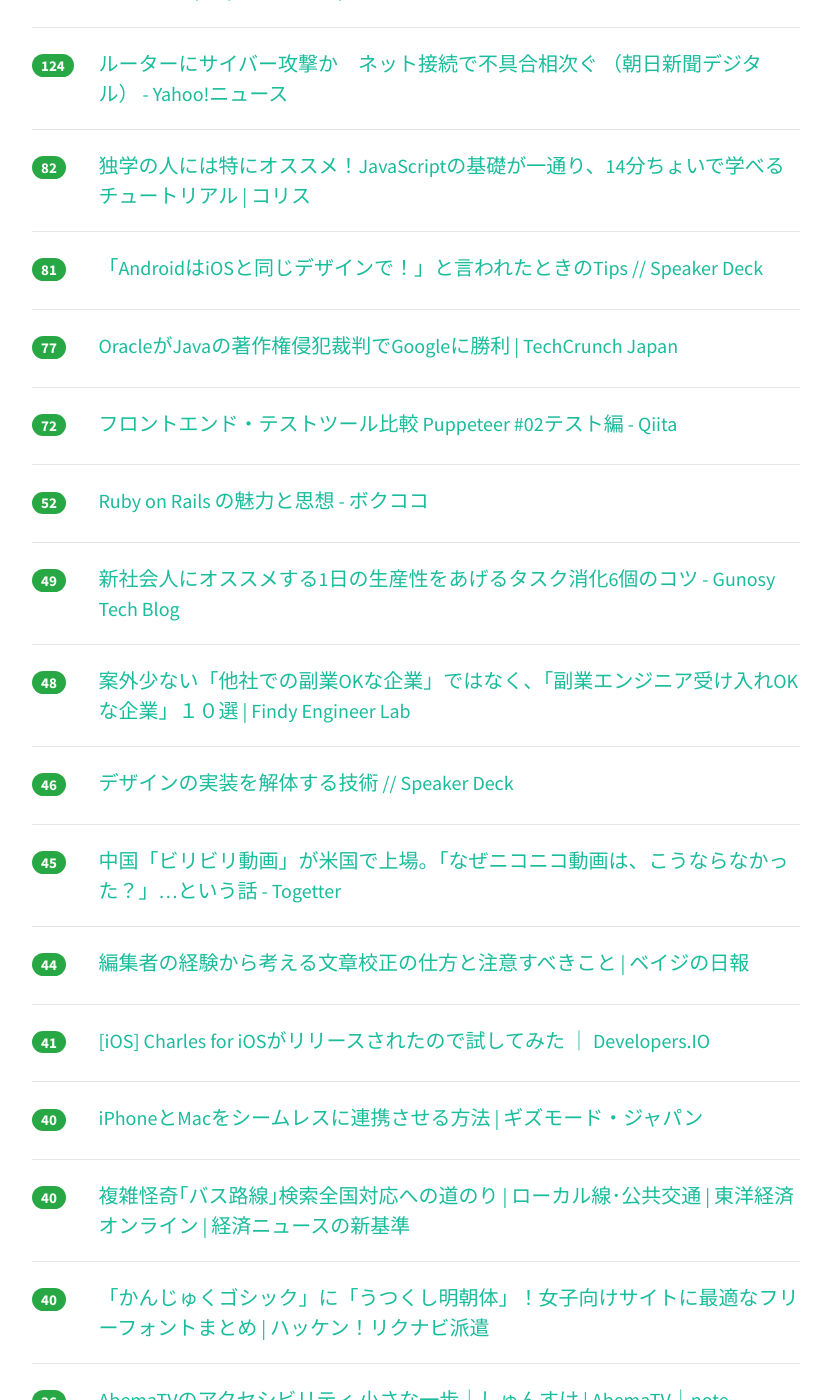
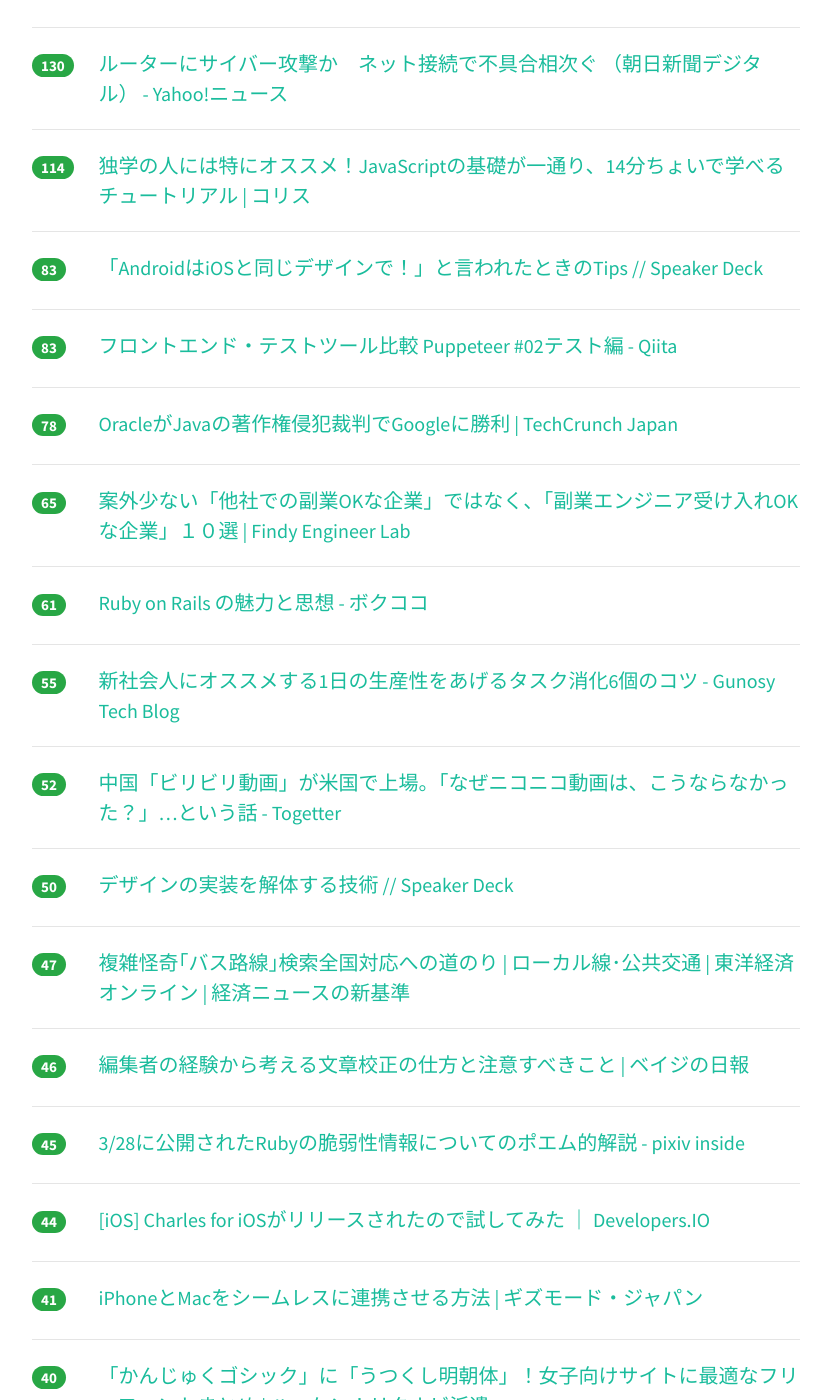
Before and after one commit to yatta47/hatena-matome-site, a Jekyll site: the page built from _posts/2018-03-29-hatena.md, in a window 1280 px wide and 1400 px high, scrolled down 783 px. Shown: the whole window, without its empty margins (224-1055 px from the left). Built offline with Jekyll 4.4.1, drawn with Linux system fonts in a browser that asks for light colours; nearby versions of some CDN libraries; some of the changed text lies outside the part shown.

Commit message:
Updated 2018-03-29

```diff
--- a/_posts/2018-03-29-hatena.md
+++ b/_posts/2018-03-29-hatena.md
@@ -1,104 +1,109 @@
 ---
 layout: post
 title:  "2018-03-29 はてぶIT"
-date:   2018-03-29 14:01:54
+date:   2018-03-29 15:01:26
 tags: [it-hotentry]
 ---
-48 件のデータあり
+50 件のデータあり
 
 <hr><div class="row">
-<div class="col-1"><span class="badge badge-pill badge-success h2">525</span></div>
+<div class="col-1"><span class="badge badge-pill badge-success h2">586</span></div>
 <div class="col-11"><a href='http://d.hatena.ne.jp/Kango/20180328/1522253693' target='_blank'>ルーターの設定情報改ざんについてまとめてみた - piyolog</a></div>
 </div>
 <hr>
 <div class="row">
-<div class="col-1"><span class="badge badge-pill badge-success h2">421</span></div>
+<div class="col-1"><span class="badge badge-pill badge-success h2">458</span></div>
 <div class="col-11"><a href='http://kabumatome.doorblog.jp/archives/65915698.html' target='_blank'>ビリビリ動画が米ナスダックに上場、時価総額はニコニコ動画の親会社カドカワの4倍に : 市況かぶ全力２階建</a></div>
 </div>
 <hr>
 <div class="row">
-<div class="col-1"><span class="badge badge-pill badge-success h2">214</span></div>
+<div class="col-1"><span class="badge badge-pill badge-success h2">247</span></div>
 <div class="col-11"><a href='https://qiita.com/ogapants/items/8a551ed3b16bcf0cc3ed' target='_blank'>「AndroidはiOSと同じデザインで！」と言われたときの対応案 - Qiita</a></div>
 </div>
 <hr>
 <div class="row">
-<div class="col-1"><span class="badge badge-pill badge-success h2">181</span></div>
+<div class="col-1"><span class="badge badge-pill badge-success h2">231</span></div>
+<div class="col-11"><a href='https://withnews.jp/article/f0180329000qq000000000000000W00g10701qq000017016A' target='_blank'>おじさんの心に芽生えた「美少女」　VRがもたらす、もう一つの未来 - withnews（ウィズニュース）</a></div>
+</div>
+<hr>
+<div class="row">
+<div class="col-1"><span class="badge badge-pill badge-success h2">195</span></div>
 <div class="col-11"><a href='http://ngzm.hateblo.jp/entry/2018/03/27/202356' target='_blank'>認可と認証技術についてのスライドを書きました - ngzmのブログ</a></div>
 </div>
 <hr>
 <div class="row">
-<div class="col-1"><span class="badge badge-pill badge-success h2">174</span></div>
-<div class="col-11"><a href='https://withnews.jp/article/f0180329000qq000000000000000W00g10701qq000017016A' target='_blank'>おじさんの心に芽生えた「美少女」　VRがもたらす、もう一つの未来 - withnews（ウィズニュース）</a></div>
-</div>
-<hr>
-<div class="row">
-<div class="col-1"><span class="badge badge-pill badge-success h2">124</span></div>
+<div class="col-1"><span class="badge badge-pill badge-success h2">130</span></div>
 <div class="col-11"><a href='https://headlines.yahoo.co.jp/hl?a=20180328-00000079-asahi-soci' target='_blank'>ルーターにサイバー攻撃か　ネット接続で不具合相次ぐ （朝日新聞デジタル） - Yahoo!ニュース</a></div>
 </div>
 <hr>
 <div class="row">
-<div class="col-1"><span class="badge badge-pill badge-success h2">82</span></div>
+<div class="col-1"><span class="badge badge-pill badge-success h2">114</span></div>
 <div class="col-11"><a href='https://coliss.com/articles/build-websites/operation/javascript/javascript-in-14-minutes.html' target='_blank'>独学の人には特にオススメ！JavaScriptの基礎が一通り、14分ちょいで学べるチュートリアル | コリス</a></div>
 </div>
 <hr>
 <div class="row">
-<div class="col-1"><span class="badge badge-pill badge-success h2">81</span></div>
+<div class="col-1"><span class="badge badge-pill badge-success h2">83</span></div>
 <div class="col-11"><a href='https://speakerdeck.com/ogapants/androidhaiostotong-sitesainte-toyan-waretatokifalsetips' target='_blank'>「AndroidはiOSと同じデザインで！」と言われたときのTips // Speaker Deck</a></div>
 </div>
 <hr>
 <div class="row">
-<div class="col-1"><span class="badge badge-pill badge-success h2">77</span></div>
+<div class="col-1"><span class="badge badge-pill badge-success h2">83</span></div>
+<div class="col-11"><a href='https://qiita.com/creaith/items/cde0cbf56c88021b534d' target='_blank'>フロントエンド・テストツール比較 Puppeteer #02テスト編 - Qiita</a></div>
+</div>
+<hr>
+<div class="row">
+<div class="col-1"><span class="badge badge-pill badge-success h2">78</span></div>
 <div class="col-11"><a href='http://jp.techcrunch.com/2018/03/28/2018-03-27-oracle-wins-appeal-against-google-in-copyright-case/' target='_blank'>OracleがJavaの著作権侵犯裁判でGoogleに勝利 | TechCrunch Japan</a></div>
 </div>
 <hr>
 <div class="row">
-<div class="col-1"><span class="badge badge-pill badge-success h2">72</span></div>
-<div class="col-11"><a href='https://qiita.com/creaith/items/cde0cbf56c88021b534d' target='_blank'>フロントエンド・テストツール比較 Puppeteer #02テスト編 - Qiita</a></div>
+<div class="col-1"><span class="badge badge-pill badge-success h2">65</span></div>
+<div class="col-11"><a href='https://findy-code.io/engineer-lab/company-participation-as-second-job' target='_blank'>案外少ない「他社での副業OKな企業」ではなく、「副業エンジニア受け入れOKな企業」１０選 | Findy Engineer Lab</a></div>
+</div>
+<hr>
+<div class="row">
+<div class="col-1"><span class="badge badge-pill badge-success h2">61</span></div>
+<div class="col-11"><a href='http://www.bokukoko.info/entry/2018/03/28/221026' target='_blank'>Ruby on Rails の魅力と思想 - ボクココ</a></div>
+</div>
+<hr>
+<div class="row">
+<div class="col-1"><span class="badge badge-pill badge-success h2">55</span></div>
+<div class="col-11"><a href='http://tech.gunosy.io/entry/todo_management' target='_blank'>新社会人にオススメする1日の生産性をあげるタスク消化6個のコツ - Gunosy Tech Blog</a></div>
 </div>
 <hr>
 <div class="row">
 <div class="col-1"><span class="badge badge-pill badge-success h2">52</span></div>
-<div class="col-11"><a href='http://www.bokukoko.info/entry/2018/03/28/221026' target='_blank'>Ruby on Rails の魅力と思想 - ボクココ</a></div>
+<div class="col-11"><a href='https://togetter.com/li/1213138' target='_blank'>中国「ビリビリ動画」が米国で上場。「なぜニコニコ動画は、こうならなかった？」…という話 - Togetter</a></div>
 </div>
 <hr>
 <div class="row">
-<div class="col-1"><span class="badge badge-pill badge-success h2">49</span></div>
-<div class="col-11"><a href='http://tech.gunosy.io/entry/todo_management' target='_blank'>新社会人にオススメする1日の生産性をあげるタスク消化6個のコツ - Gunosy Tech Blog</a></div>
+<div class="col-1"><span class="badge badge-pill badge-success h2">50</span></div>
+<div class="col-11"><a href='https://speakerdeck.com/operando/dezainfalseshi-zhuang-wojie-ti-suruji-shu' target='_blank'>デザインの実装を解体する技術 // Speaker Deck</a></div>
 </div>
 <hr>
 <div class="row">
-<div class="col-1"><span class="badge badge-pill badge-success h2">48</span></div>
-<div class="col-11"><a href='https://findy-code.io/engineer-lab/company-participation-as-second-job' target='_blank'>案外少ない「他社での副業OKな企業」ではなく、「副業エンジニア受け入れOKな企業」１０選 | Findy Engineer Lab</a></div>
+<div class="col-1"><span class="badge badge-pill badge-success h2">47</span></div>
+<div class="col-11"><a href='http://toyokeizai.net/articles/-/214161' target='_blank'>複雑怪奇｢バス路線｣検索全国対応への道のり | ローカル線･公共交通 | 東洋経済オンライン | 経済ニュースの新基準</a></div>
 </div>
 <hr>
 <div class="row">
 <div class="col-1"><span class="badge badge-pill badge-success h2">46</span></div>
-<div class="col-11"><a href='https://speakerdeck.com/operando/dezainfalseshi-zhuang-wojie-ti-suruji-shu' target='_blank'>デザインの実装を解体する技術 // Speaker Deck</a></div>
+<div class="col-11"><a href='https://baigie.me/nippo/2018/03/28/how-to-proofread/' target='_blank'>編集者の経験から考える文章校正の仕方と注意すべきこと | ベイジの日報</a></div>
 </div>
 <hr>
 <div class="row">
 <div class="col-1"><span class="badge badge-pill badge-success h2">45</span></div>
-<div class="col-11"><a href='https://togetter.com/li/1213138' target='_blank'>中国「ビリビリ動画」が米国で上場。「なぜニコニコ動画は、こうならなかった？」…という話 - Togetter</a></div>
+<div class="col-11"><a href='https://inside.pixiv.blog/usa/3841' target='_blank'>3/28に公開されたRubyの脆弱性情報についてのポエム的解説 - pixiv inside</a></div>
 </div>
 <hr>
 <div class="row">
 <div class="col-1"><span class="badge badge-pill badge-success h2">44</span></div>
-<div class="col-11"><a href='https://baigie.me/nippo/2018/03/28/how-to-proofread/' target='_blank'>編集者の経験から考える文章校正の仕方と注意すべきこと | ベイジの日報</a></div>
+<div class="col-11"><a href='https://dev.classmethod.jp/smartphone/iphone/charles-for-ios/' target='_blank'>[iOS] Charles for iOSがリリースされたので試してみた ｜ Developers.IO</a></div>
 </div>
 <hr>
 <div class="row">
 <div class="col-1"><span class="badge badge-pill badge-success h2">41</span></div>
-<div class="col-11"><a href='https://dev.classmethod.jp/smartphone/iphone/charles-for-ios/' target='_blank'>[iOS] Charles for iOSがリリースされたので試してみた ｜ Developers.IO</a></div>
-</div>
-<hr>
-<div class="row">
-<div class="col-1"><span class="badge badge-pill badge-success h2">40</span></div>
 <div class="col-11"><a href='https://www.gizmodo.jp/2018/03/iphone-mac-ecosystem-field-guide.html' target='_blank'>iPhoneとMacをシームレスに連携させる方法 | ギズモード・ジャパン</a></div>
-</div>
-<hr>
-<div class="row">
-<div class="col-1"><span class="badge badge-pill badge-success h2">40</span></div>
-<div class="col-11"><a href='http://toyokeizai.net/articles/-/214161' target='_blank'>複雑怪奇｢バス路線｣検索全国対応への道のり | ローカル線･公共交通 | 東洋経済オンライン | 経済ニュースの新基準</a></div>
 </div>
 <hr>
 <div class="row">
@@ -107,18 +112,33 @@ tags: [it-hotentry]
 </div>
 <hr>
 <div class="row">
-<div class="col-1"><span class="badge badge-pill badge-success h2">36</span></div>
+<div class="col-1"><span class="badge badge-pill badge-success h2">39</span></div>
 <div class="col-11"><a href='https://note.mu/sksk/n/n637748e0cceb' target='_blank'>AbemaTVのアクセシビリティ 小さな一歩｜しゅんすけ | AbemaTV｜note</a></div>
 </div>
 <hr>
 <div class="row">
-<div class="col-1"><span class="badge badge-pill badge-success h2">34</span></div>
+<div class="col-1"><span class="badge badge-pill badge-success h2">39</span></div>
 <div class="col-11"><a href='http://tech.nikkeibp.co.jp/atcl/nxt/column/18/00138/032700035/' target='_blank'>流出NEMは「全額交換」が濃厚に、なぜ阻止できなかったか | 日経 xTECH（クロステック）</a></div>
 </div>
 <hr>
 <div class="row">
-<div class="col-1"><span class="badge badge-pill badge-success h2">33</span></div>
+<div class="col-1"><span class="badge badge-pill badge-success h2">34</span></div>
+<div class="col-11"><a href='http://bandaihobby.hatenablog.com/entry/2018/03/28/190000' target='_blank'>Figure-riseLABO爆誕！みやっぱーラストミッション - ホビー事業部の開発ブログ</a></div>
+</div>
+<hr>
+<div class="row">
+<div class="col-1"><span class="badge badge-pill badge-success h2">34</span></div>
 <div class="col-11"><a href='https://developer.ntt.com/ja/blog/878bdd00-c689-4fde-8473-fa93e8a96ba7' target='_blank'>GraphQL運営で考えるべきセキュリティ | NTT Communications Developer Portal</a></div>
+</div>
+<hr>
+<div class="row">
+<div class="col-1"><span class="badge badge-pill badge-success h2">34</span></div>
+<div class="col-11"><a href='https://dekiru.net/article/16533/' target='_blank'>【エクセル時短】印刷の残念な「文字切れ」をカンタン解消！ 一括で行の高さに余裕を作るワザ | Excel | できるネット</a></div>
+</div>
+<hr>
+<div class="row">
+<div class="col-1"><span class="badge badge-pill badge-success h2">32</span></div>
+<div class="col-11"><a href='https://gigazine.net/news/20180329-compress-hand-written-notes/' target='_blank'>画像のノイズを落としたり容量を小さくしたりするにはどのようなコードを書く必要があるのか？ - GIGAZINE</a></div>
 </div>
 <hr>
 <div class="row">
@@ -128,27 +148,22 @@ tags: [it-hotentry]
 <hr>
 <div class="row">
 <div class="col-1"><span class="badge badge-pill badge-success h2">30</span></div>
+<div class="col-11"><a href='https://gigazine.net/news/20180328-total-meltdown/' target='_blank'>CPUの脆弱性「Meltdown」対策の2018年1月と2月のWindows用パッチは別の事態悪化を招く可能性 - GIGAZINE</a></div>
+</div>
+<hr>
+<div class="row">
+<div class="col-1"><span class="badge badge-pill badge-success h2">30</span></div>
 <div class="col-11"><a href='http://www.thoughts-make-things.com/entry/block-chain-technology-accelerated-by-gdpr' target='_blank'>GDPRで加速するブロックチェーン技術　ー 個人情報は企業から個人が管理する時代に ー - 思考は現実化する</a></div>
 </div>
 <hr>
 <div class="row">
-<div class="col-1"><span class="badge badge-pill badge-success h2">29</span></div>
-<div class="col-11"><a href='https://gigazine.net/news/20180328-total-meltdown/' target='_blank'>CPUの脆弱性「Meltdown」対策の2018年1月と2月のWindows用パッチは別の事態悪化を招く可能性 - GIGAZINE</a></div>
+<div class="col-1"><span class="badge badge-pill badge-success h2">28</span></div>
+<div class="col-11"><a href='http://toyokeizai.net/articles/-/214467' target='_blank'>｢新iPad｣は控えめに言っても大ヒットする | スマホ・ガジェット | 東洋経済オンライン | 経済ニュースの新基準</a></div>
 </div>
 <hr>
 <div class="row">
-<div class="col-1"><span class="badge badge-pill badge-success h2">29</span></div>
-<div class="col-11"><a href='http://bandaihobby.hatenablog.com/entry/2018/03/28/190000' target='_blank'>Figure-riseLABO爆誕！みやっぱーラストミッション - ホビー事業部の開発ブログ</a></div>
-</div>
-<hr>
-<div class="row">
-<div class="col-1"><span class="badge badge-pill badge-success h2">29</span></div>
-<div class="col-11"><a href='https://dekiru.net/article/16533/' target='_blank'>【エクセル時短】印刷の残念な「文字切れ」をカンタン解消！ 一括で行の高さに余裕を作るワザ | Excel | できるネット</a></div>
-</div>
-<hr>
-<div class="row">
-<div class="col-1"><span class="badge badge-pill badge-success h2">28</span></div>
-<div class="col-11"><a href='https://inside.pixiv.blog/usa/3841' target='_blank'>3/28に公開されたRubyの脆弱性情報についてのポエム的解説 - pixiv inside</a></div>
+<div class="col-1"><span class="badge badge-pill badge-success h2">27</span></div>
+<div class="col-11"><a href='https://www.ruby-lang.org/ja/news/2018/03/28/ruby-2-5-1-released/' target='_blank'>Ruby 2.5.1 リリース</a></div>
 </div>
 <hr>
 <div class="row">
@@ -158,12 +173,7 @@ tags: [it-hotentry]
 <hr>
 <div class="row">
 <div class="col-1"><span class="badge badge-pill badge-success h2">27</span></div>
-<div class="col-11"><a href='http://toyokeizai.net/articles/-/214467' target='_blank'>｢新iPad｣は控えめに言っても大ヒットする | スマホ・ガジェット | 東洋経済オンライン | 経済ニュースの新基準</a></div>
-</div>
-<hr>
-<div class="row">
-<div class="col-1"><span class="badge badge-pill badge-success h2">26</span></div>
-<div class="col-11"><a href='https://www.ruby-lang.org/ja/news/2018/03/28/ruby-2-5-1-released/' target='_blank'>Ruby 2.5.1 リリース</a></div>
+<div class="col-11"><a href='https://www.huffingtonpost.jp/2018/03/28/cao-cao_a_23397290/' target='_blank'>「曹操の遺体確認」世界中で拡散 ⇒ 発表元とされた研究所が当惑「新発見なんですか？」</a></div>
 </div>
 <hr>
 <div class="row">
@@ -173,17 +183,17 @@ tags: [it-hotentry]
 <hr>
 <div class="row">
 <div class="col-1"><span class="badge badge-pill badge-success h2">26</span></div>
-<div class="col-11"><a href='https://gigazine.net/news/20180329-compress-hand-written-notes/' target='_blank'>画像のノイズを落としたり容量を小さくしたりするにはどのようなコードを書く必要があるのか？ - GIGAZINE</a></div>
+<div class="col-11"><a href='https://news.mynavi.jp/article/20180328-607196/' target='_blank'>Microsoft、好きなLinuxをWindowsにインストールできるツール公開 | マイナビニュース</a></div>
+</div>
+<hr>
+<div class="row">
+<div class="col-1"><span class="badge badge-pill badge-success h2">26</span></div>
+<div class="col-11"><a href='https://coliss.com/articles/build-websites/operation/work/png-images-optimization-crunch.html' target='_blank'>試してみたらすごかった！PNG画像を最適化し、ファイルサイズを大幅に減らす無料アプリ -Crunch | コリス</a></div>
 </div>
 <hr>
 <div class="row">
 <div class="col-1"><span class="badge badge-pill badge-success h2">24</span></div>
-<div class="col-11"><a href='https://coliss.com/articles/build-websites/operation/work/png-images-optimization-crunch.html' target='_blank'>試してみたらすごかった！PNG画像を最適化し、ファイルサイズを大幅に減らす無料アプリ -Crunch | コリス</a></div>
-</div>
-<hr>
-<div class="row">
-<div class="col-1"><span class="badge badge-pill badge-success h2">23</span></div>
-<div class="col-11"><a href='https://news.mynavi.jp/article/20180328-607196/' target='_blank'>Microsoft、好きなLinuxをWindowsにインストールできるツール公開 | マイナビニュース</a></div>
+<div class="col-11"><a href='http://tech.nikkeibp.co.jp/atcl/nxt/column/18/00222/032600002/' target='_blank'>デザイン思考？そんなことよりも現行システムを何とかしてよ | 日経 xTECH（クロステック）</a></div>
 </div>
 <hr>
 <div class="row">
@@ -198,7 +208,7 @@ tags: [it-hotentry]
 <hr>
 <div class="row">
 <div class="col-1"><span class="badge badge-pill badge-success h2">22</span></div>
-<div class="col-11"><a href='https://www.huffingtonpost.jp/2018/03/28/cao-cao_a_23397290/' target='_blank'>「曹操の遺体確認」世界中で拡散 ⇒ 発表元とされた研究所が当惑「新発見なんですか？」</a></div>
+<div class="col-11"><a href='https://www.wantedly.com/companies/ubiregi/post_articles/113714' target='_blank'>RailsGirls をきっかけに、営業事務からプログラマに | 株式会社ユビレジ</a></div>
 </div>
 <hr>
 <div class="row">
@@ -208,12 +218,12 @@ tags: [it-hotentry]
 <hr>
 <div class="row">
 <div class="col-1"><span class="badge badge-pill badge-success h2">20</span></div>
-<div class="col-11"><a href='http://tech.nikkeibp.co.jp/atcl/nxt/column/18/00222/032600002/' target='_blank'>デザイン思考？そんなことよりも現行システムを何とかしてよ | 日経 xTECH（クロステック）</a></div>
+<div class="col-11"><a href='https://japan.cnet.com/article/35116861/' target='_blank'>「Google Home」、Bluetoothスピーカとペアリングして音楽再生が可能に - CNET Japan</a></div>
 </div>
 <hr>
 <div class="row">
 <div class="col-1"><span class="badge badge-pill badge-success h2">19</span></div>
-<div class="col-11"><a href='https://japan.cnet.com/article/35116861/' target='_blank'>「Google Home」、Bluetoothスピーカとペアリングして音楽再生が可能に - CNET Japan</a></div>
+<div class="col-11"><a href='http://www.itmedia.co.jp/mobile/articles/1803/28/news129.html' target='_blank'>iPad Proとは何が違う？　「新しいiPad」ファーストインプレッション (1/2) - ITmedia Mobile</a></div>
 </div>
 <hr>
 <div class="row">
@@ -223,12 +233,17 @@ tags: [it-hotentry]
 <hr>
 <div class="row">
 <div class="col-1"><span class="badge badge-pill badge-success h2">18</span></div>
-<div class="col-11"><a href='http://www.itmedia.co.jp/mobile/articles/1803/28/news129.html' target='_blank'>iPad Proとは何が違う？　「新しいiPad」ファーストインプレッション (1/2) - ITmedia Mobile</a></div>
+<div class="col-11"><a href='https://anond.hatelabo.jp/20180329124418' target='_blank'>ニートなの？</a></div>
 </div>
 <hr>
 <div class="row">
 <div class="col-1"><span class="badge badge-pill badge-success h2">17</span></div>
-<div class="col-11"><a href='https://www.wantedly.com/companies/ubiregi/post_articles/113714' target='_blank'>RailsGirls をきっかけに、営業事務からプログラマに | 株式会社ユビレジ</a></div>
+<div class="col-11"><a href='http://blog.cybozu.io/entry/2018/03/29/080000' target='_blank'>Kubernetesで利用可能な分散ストレージのOpenEBSを探求してみた - Cybozu Inside Out | サイボウズエンジニアのブログ</a></div>
+</div>
+<hr>
+<div class="row">
+<div class="col-1"><span class="badge badge-pill badge-success h2">16</span></div>
+<div class="col-11"><a href='http://www.orangeitems.com/entry/2018/03/29/005227' target='_blank'>「ルーターにサイバー攻撃か　ネット接続で不具合相次ぐ」についてもう少し詳しく - orangeitems’s diary</a></div>
 </div>
 <hr>
 <div class="row">
@@ -237,12 +252,7 @@ tags: [it-hotentry]
 </div>
 <hr>
 <div class="row">
-<div class="col-1"><span class="badge badge-pill badge-success h2">13</span></div>
-<div class="col-11"><a href='http://blog.cybozu.io/entry/2018/03/29/080000' target='_blank'>Kubernetesで利用可能な分散ストレージのOpenEBSを探求してみた - Cybozu Inside Out | サイボウズエンジニアのブログ</a></div>
-</div>
-<hr>
-<div class="row">
-<div class="col-1"><span class="badge badge-pill badge-success h2">11</span></div>
+<div class="col-1"><span class="badge badge-pill badge-success h2">12</span></div>
 <div class="col-11"><a href='https://cloudplatform.googleblog.com/2018/03/introducing-Stackdriver-APM-and-Stackdriver-Profiler-Distributed-tracing-debugging-and-profiling-for-your-performance-sensitive-applications.html' target='_blank'>Google Cloud Platform Blog: Introducing Stackdriver APM and Stackdriver Profiler</a></div>
 </div>
 <hr>
```
